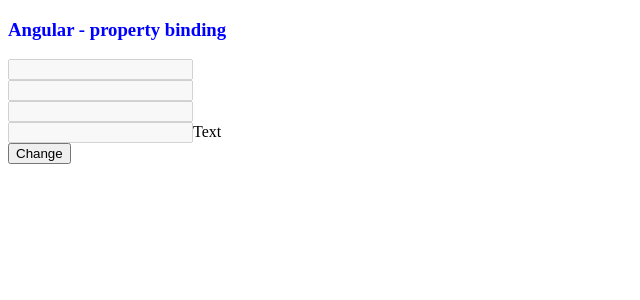
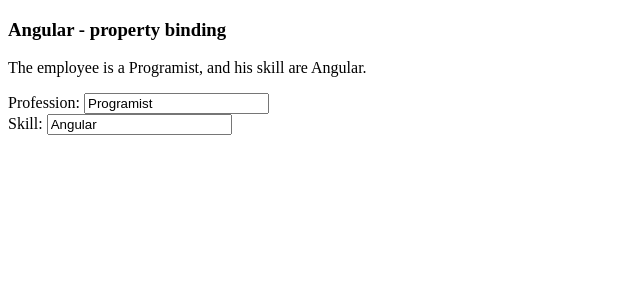
Before and after one commit to Kacperem/AngularTrainingAPPS, an Angular app: page / in a window 1280 px wide. Shown: the top 300 px of the page, without its empty margins (0-640 px from the left). Built offline with nearby package versions, Linux system fonts and the light colour scheme.

Commit message:
property binding & event binding

```diff
--- a/src/app/app.component.html
+++ b/src/app/app.component.html
@@ -1,11 +1,9 @@
-<h3 [className]="colorClass"> Angular - property binding</h3>
+<h3> Angular - property binding</h3>
 
-<input [disabled]="isDisable" (focus)="onFocus()">
+<p>The employee is a {{profession}}, and his skill are {{skill}}. </p>
+
+<label for="male">Profession: </label>
+<input [value]="profession" (input)="saveP($event)">
 <br>
-<input [disabled]="isDisable" (click)="onClick($event)">
-<br>
-<input [disabled]="isDisable" (mousemove)="onMouseMove($event)">
-<br>
-<input [disabled]="isDisable" (paste)="onPaste()">{{inputText}}
-<br>
-<button (click)="change()">Change</button>
+<label for="male">Skill: </label>
+<input [value]="skill" (input)="saveS($event)">
--- a/src/app/app.component.ts
+++ b/src/app/app.component.ts
@@ -9,30 +9,18 @@
 })
 export class AppComponent {
 
-  inputText = 'Text';
-  maxLengt = 5;
-  colorClass = 'color';
-  logoUrl = '';
-
-  isDisable = true;
+  profession = 'Programist';
+  skill = 'Angular';
 
   constructor() {
   }
 
-  onFocus() {
-    this.colorClass = 'color2';
+  saveP(event) {
+    this.profession = event.target.value;
   }
-  onClick($event) {
-    console.log(event);
-  }
-  onMouseMove($event) {
-    //console.log('x: ' + event.clientX = ', y: ' + event.clientY);
-  }
-  onPaste() {
-    this.inputText = 'dont paste, just write!';
-  }
-  change() {
-    this.isDisable = false;
+
+  saveS(event) {
+    this.skill = event.target.value;
   }
 
 
```
